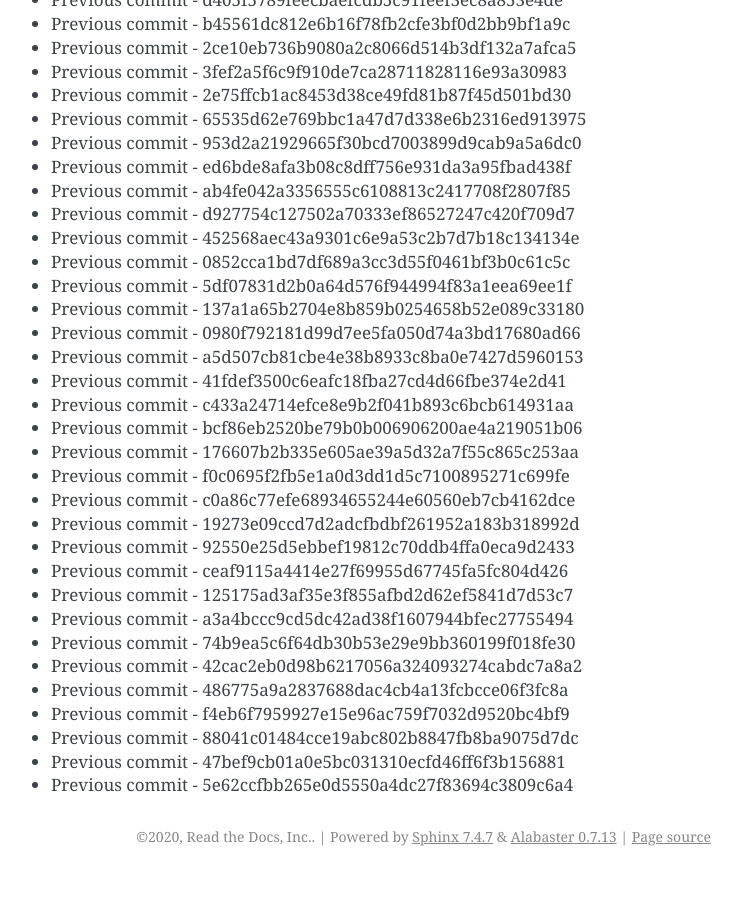
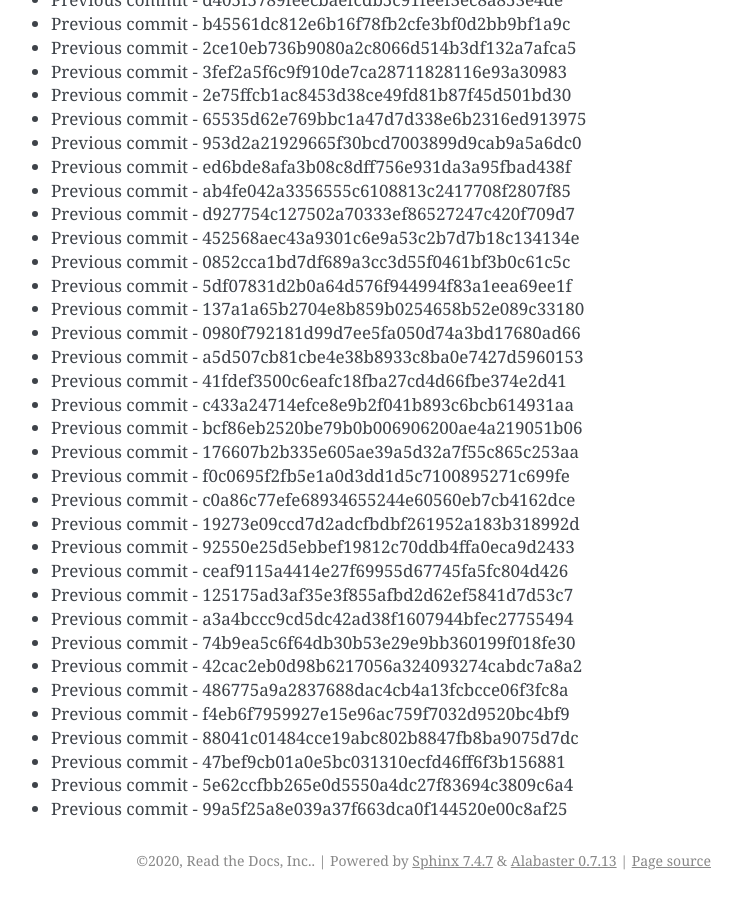
Before and after one commit to readthedocs/rtd-git-stresstest, a Sphinx documentation site: the page built from docs/updates.rst, in a window 1280 px wide and 900 px high, scrolled down 22025 px. Shown: the whole window, without its empty margins (399-1141 px from the left). Built offline with Sphinx 7.4.7, drawn with Linux system fonts in a browser that asks for light colours; before the commit the page ends 22901 px from its top, so only the background shows below that.

Commit message:
Generating commit from previous: 99a5f25a8e039a37f663dca0f144520e00c8af25

```diff
--- a/docs/updates.rst
+++ b/docs/updates.rst
@@ -957,3 +957,4 @@ It can be tested for any performance characteristics.
 * Previous commit - 88041c01484cce19abc802b8847fb8ba9075d7dc
 * Previous commit - 47bef9cb01a0e5bc031310ecfd46ff6f3b156881
 * Previous commit - 5e62ccfbb265e0d5550a4dc27f83694c3809c6a4
+* Previous commit - 99a5f25a8e039a37f663dca0f144520e00c8af25
```
